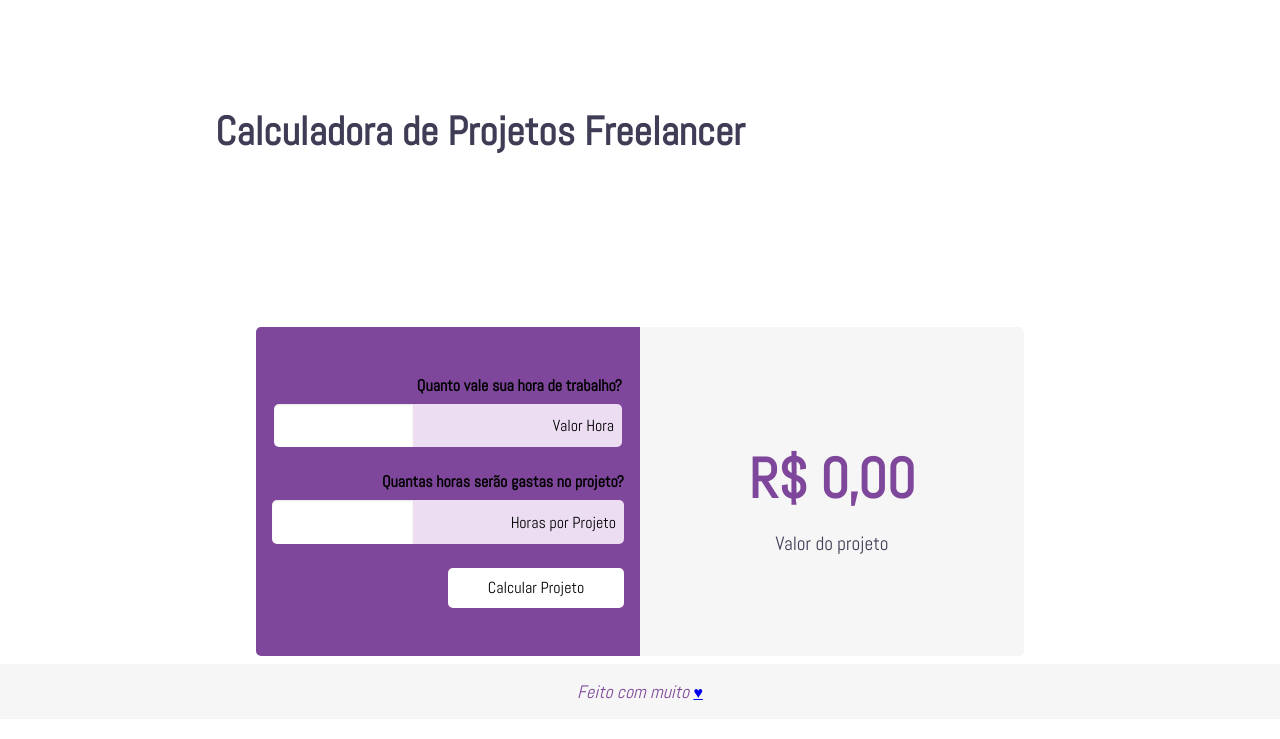
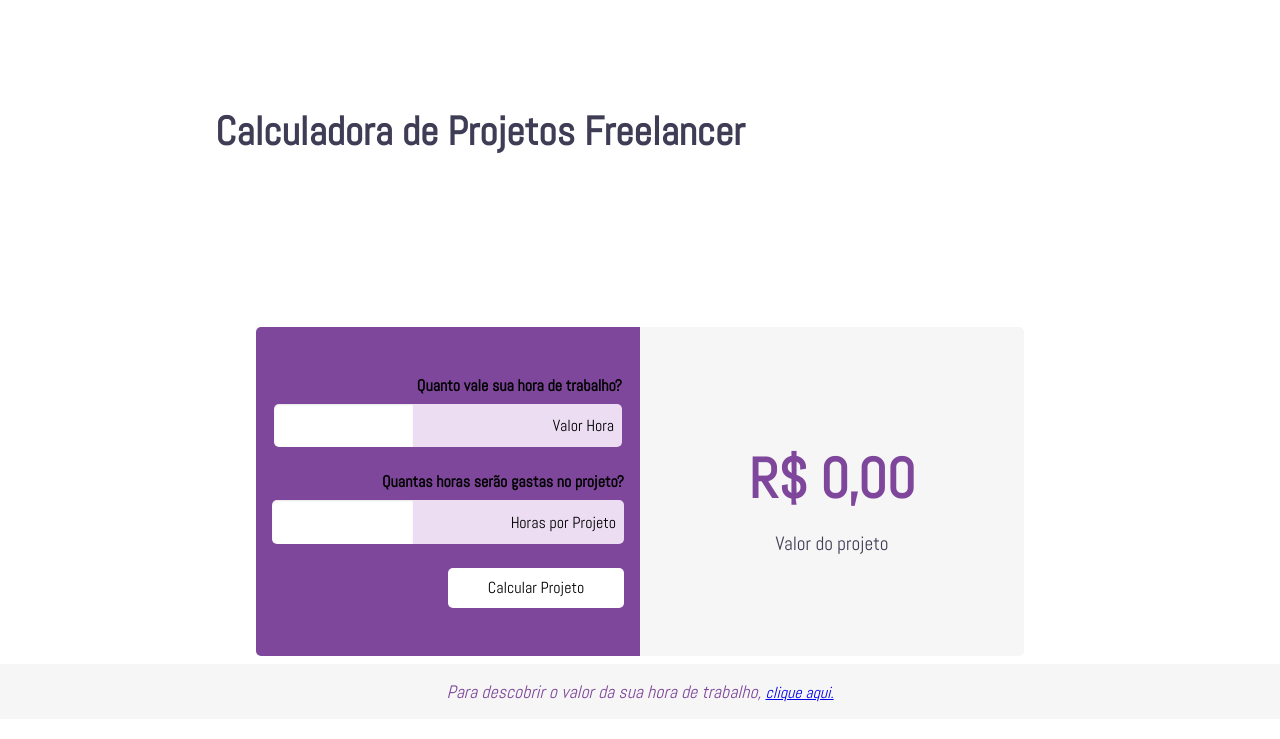
Before and after one commit to marianapcorrea/Calculadora_Hora-Trabalho, a plain HTML site: page desafio.html in a window 1280 px wide. Shown: the part 81-820 px from the top of the page. Drawn offline with Linux system fonts and the light colour scheme.

Commit message:
Altera o Footer, para indicar o link mais claramente

```diff
--- a/desafio.html
+++ b/desafio.html
@@ -4,7 +4,7 @@
     <meta charset="utf-8" />
     <meta http-equiv="X-UA-Compatible" content="IE=edge" />
     <meta name="viewport" content="width=device-width, initial-scale=1" />
-    <title>Workshop - Desafio</title>
+    <title>Calculadora de Projetos Freelancer</title>
     <link rel="stylesheet" type="text/css" href="css/estilos.css" />
   </head>
   <body>
@@ -46,7 +46,10 @@
         </footer>
       </section>
     </main>
-    <footer class="rodape">Feito com muito <a href="index.html">♥</a></footer>
+    <footer class="rodape">
+      Para descobrir o valor da sua hora de trabalho,
+      <a href="index.html">clique aqui.</a>
+    </footer>
 
     <script type="text/javascript" src="js/desafio.js"></script>
   </body>
```
Also changed, not shown: index.html (+4 -2 lines).
